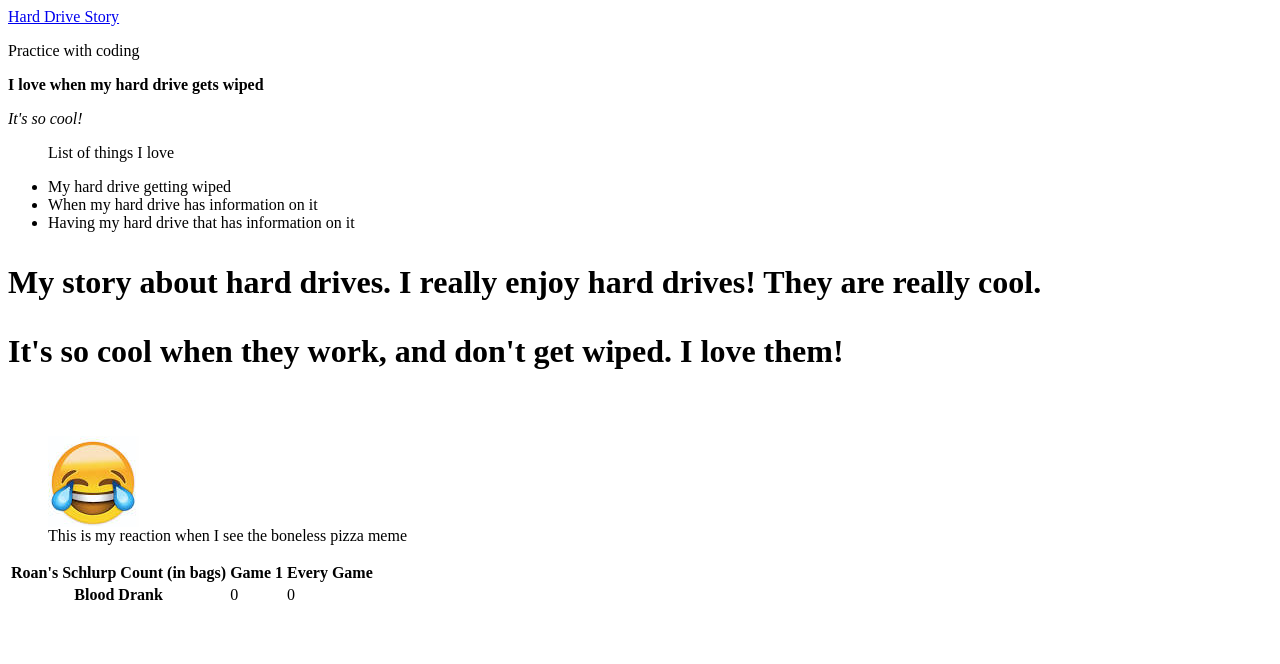
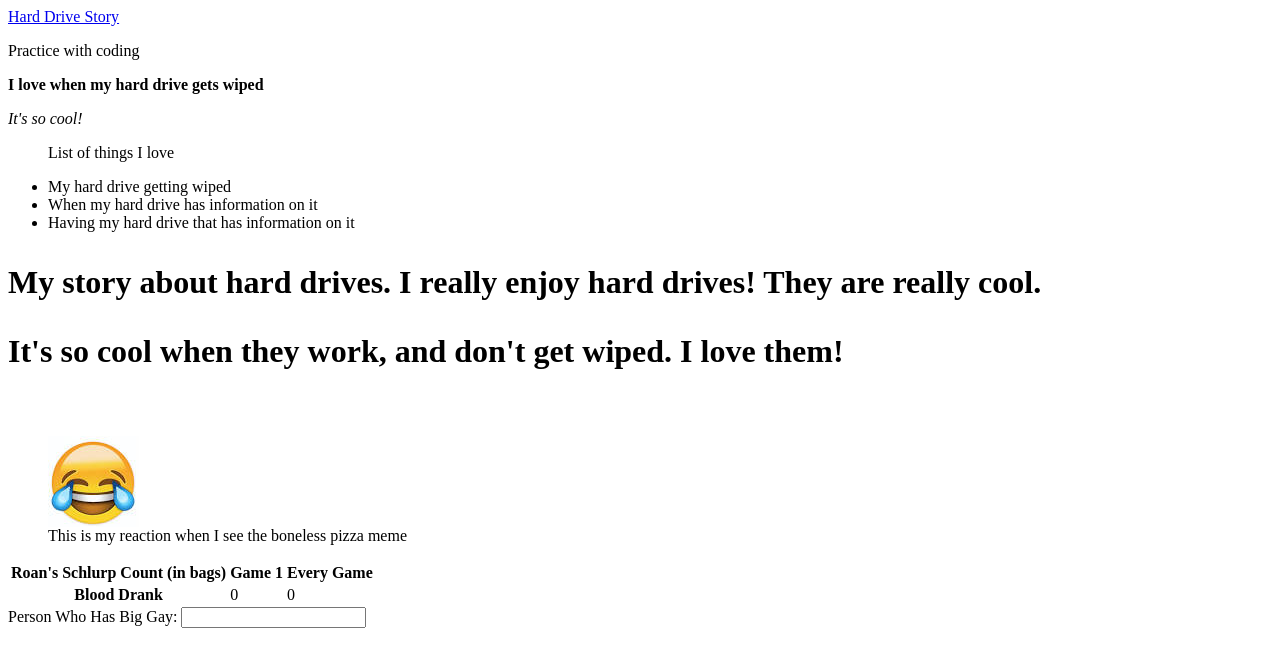
Before and after one commit to ZachHolzmann/ZachHolzmann.github.io, a plain HTML site: page index.html in a window 1280 px wide. Drawn offline with Linux system fonts and the light colour scheme.

Commit message:
Memes
Real Meme Time

```diff
--- a/index.html
+++ b/index.html
@@ -37,9 +37,15 @@
   <th scope="row">Blood Drank</th>
   <td>0</td>
   <td>0</td>
-
 </tr>
 </table>
+<form action="https://www.theonion.com/i-slapped-a-crying-child-and-called-him-a-nigger-and-i-1819584813"
+<p>Person Who Has Big Gay:
+  <input type="text" name="username" size="20" maxlength="50" />
+</p>
+</form>
+
+
 
 
 
```
